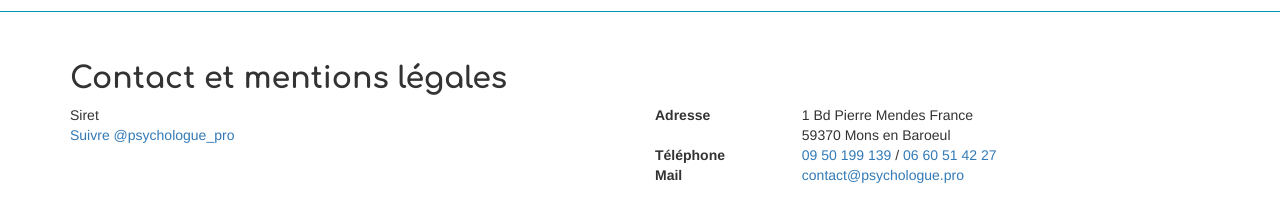
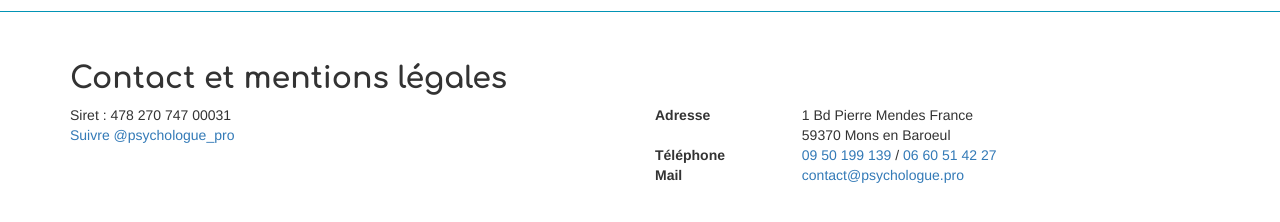
Before and after one commit to psychologue-pro/www, a Jekyll site: the page built from index.html, in a window 1280 px wide and 900 px high, scrolled down 594 px. Shown: the part 675-897 px from the top of the window. Built offline with Jekyll 4.4.1, drawn with Linux system fonts in a browser that asks for light colours; nearby versions of some CDN libraries; comment, search, counter and statistics services are not loaded.

Commit message:
Update index.html

```diff
--- a/index.html
+++ b/index.html
@@ -200,7 +200,7 @@ layout: default
     <div class="row">
       <div class="col-md-6">
         <div>
-          Siret
+          Siret : 478 270 747 00031
         </div>
         <a href="https://twitter.com/psychologue_pro" class="twitter-follow-button" data-show-count="false" data-lang="fr" data-size="large">Suivre @psychologue_pro</a>
 <script>!function(d,s,id){var js,fjs=d.getElementsByTagName(s)[0],p=/^http:/.test(d.location)?'http':'https';if(!d.getElementById(id)){js=d.createElement(s);js.id=id;js.src=p+'://platform.twitter.com/widgets.js';fjs.parentNode.insertBefore(js,fjs);}}(document, 'script', 'twitter-wjs');</script>
```
